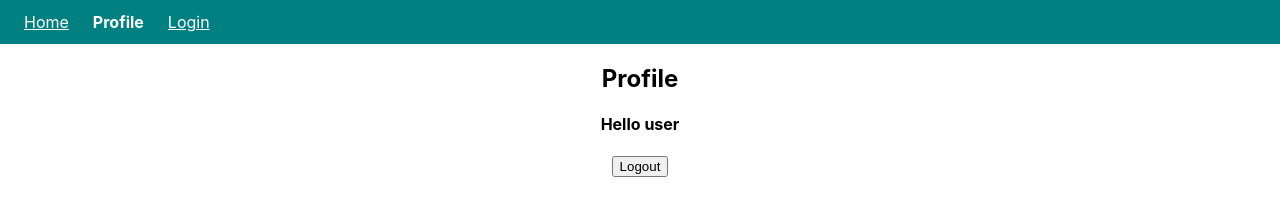
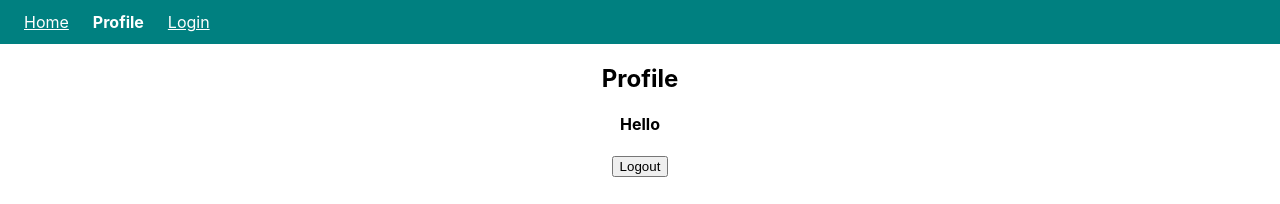
Before and after one commit to deepak252/Reactjs-Tutorial, a React (Create React App) app: page /profile in a window 1280 px wide. Shown: the top 204 px of the page. Built offline with nearby package versions, Linux system fonts and the light colour scheme.

Commit message:
Auth context provider

```diff
--- a/src/components/Login.js
+++ b/src/components/Login.js
@@ -1,7 +1,15 @@
 import {useState} from "react";
-
+import { useAuth } from "../state/auth";
 function Login() {
     const [user,setUser] = useState("");
+    const auth = useAuth();
+
+    const handleLoginClick = ()=>{
+        if(!user || !user.trim()){
+            return alert("Invalid username");
+        }
+        auth.login(user)
+    }
 
     return (
         <div>
@@ -15,7 +23,7 @@ function Login() {
                     onChange = {(e)=>setUser(e.target.value)}
                 />
             </label>
-            <button>Submit</button>
+            <button  onClick={handleLoginClick}>Submit</button>
         </div>
     );
 }
--- a/src/components/Profile.js
+++ b/src/components/Profile.js
@@ -1,13 +1,16 @@
+import { useAuth } from "../state/auth";
 
 function Profile() {
+    const auth = useAuth();
 
     const handleLogoutClick = ()=>{
+        auth.logout();
+    }
 
-    }
     return (
         <div>
             <h2>Profile</h2>
-            <h4>Hello user</h4>
+            <h4>Hello {auth.user}</h4>
             <button onClick={handleLogoutClick} >Logout</button>
         </div>
     );
--- a/src/index.js
+++ b/src/index.js
@@ -4,13 +4,16 @@ import "./index.css";
 import App from "./App";
 import reportWebVitals from "./reportWebVitals";
 import {BrowserRouter} from 'react-router-dom';
+import { AuthProvider } from "./state/auth";
 
 const root = ReactDOM.createRoot(document.getElementById("root"));
 root.render(
     <React.StrictMode>
-        <BrowserRouter>
-            <App />
-        </BrowserRouter>
+        <AuthProvider>
+            <BrowserRouter>
+                <App />
+            </BrowserRouter>
+        </AuthProvider>
     </React.StrictMode>
 );
 
--- /dev/null
+++ b/src/state/auth.js
@@ -0,0 +1,23 @@
+import {createContext,useState, useContext} from "react";
+
+const AuthContext = createContext();
+
+export const AuthProvider = (props)=>{
+
+    const [user,setUser] = useState(null);
+
+    const login = username=>{
+        setUser(username);
+    }
+    const logout = () =>{
+        setUser(null);
+    }
+
+    return <AuthContext.Provider value={{user,login,logout}}>
+        {props.children}
+    </AuthContext.Provider>
+}
+
+export const useAuth = ()=> {
+    return useContext(AuthContext);
+}
```
